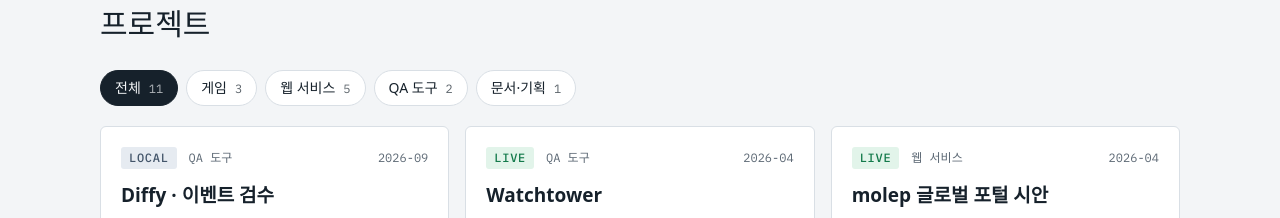
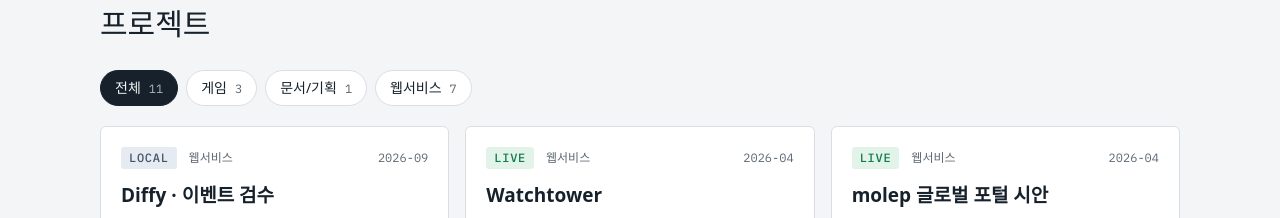
Before and after one commit to yourjini/JiniUini, a Next.js app: page / in a window 1280 px wide. Shown: the part 461-679 px from the top of the page. Built offline with nearby package versions, Linux system fonts and the light colour scheme; a web font is replaced by a local one.

Commit message:
분류를 게임, 문서/기획, 웹서비스 세 가지로 정리
QA 도구(Watchtower, Diffy)는 웹서비스로 옮김.

Co-Authored-By: Claude Opus 5.5 (1M context) <noreply@anthropic.com>
Claude-Session: https://claude.ai/code/session_01ApYumwgLaP941h3J5jfZks

```diff
--- a/content/projects.ts
+++ b/content/projects.ts
@@ -4,7 +4,7 @@
 // 숨기기: visible 을 false 로 바꾸면 사이트에 나오지 않습니다 (목록에는 남아 있음).
 // 순서: featured 가 true 인 항목이 먼저, 그다음 period 가 최근인 순서로 자동 정렬됩니다.
 
-export type Category = "game" | "service" | "qa" | "docs";
+export type Category = "game" | "docs" | "service";
 export type Status = "live" | "building" | "local" | "archived";
 
 export type Project = {
@@ -31,9 +31,8 @@ export type Project = {
 
 export const categoryLabels: Record<Category, string> = {
   game: "게임",
-  service: "웹 서비스",
-  qa: "QA 도구",
-  docs: "문서·기획",
+  docs: "문서/기획",
+  service: "웹서비스",
 };
 
 export const statusLabels: Record<Status, string> = {
@@ -48,7 +47,7 @@ export const projects: Project[] = [
     slug: "watchtower",
     name: "Watchtower",
     summary: "테일즈런너 웹서비스 품질 관리 대시보드. UI 자동화 테스트, API 헬스체크, 릴리즈 이력, 장애 보고서를 한 화면에서 봅니다.",
-    category: "qa",
+    category: "service",
     status: "live",
     url: "https://watchtower-mu-two.vercel.app/",
     repos: [
@@ -69,7 +68,7 @@ export const projects: Project[] = [
     slug: "diffy",
     name: "Diffy · 이벤트 검수",
     summary: "정기점검 전후 이벤트 페이지를 Stage와 Live에서 자동으로 열어 비교하고, 기본 검수 기준을 판정하는 도구.",
-    category: "qa",
+    category: "service",
     status: "local",
     repos: [{ name: "tr-event-qa", public: false }],
     stack: ["Node.js", "Playwright", "pixel diff"],
```
